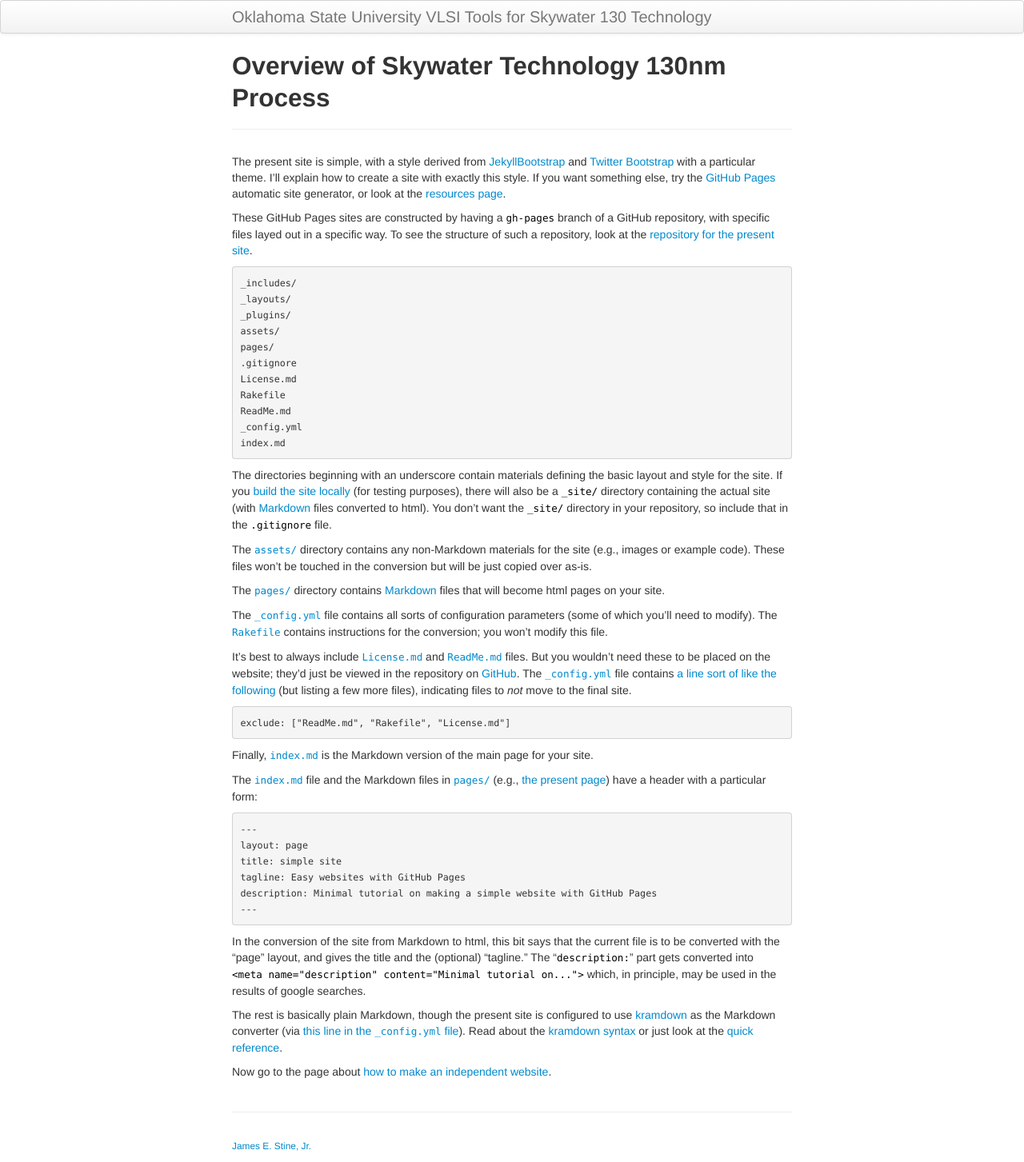
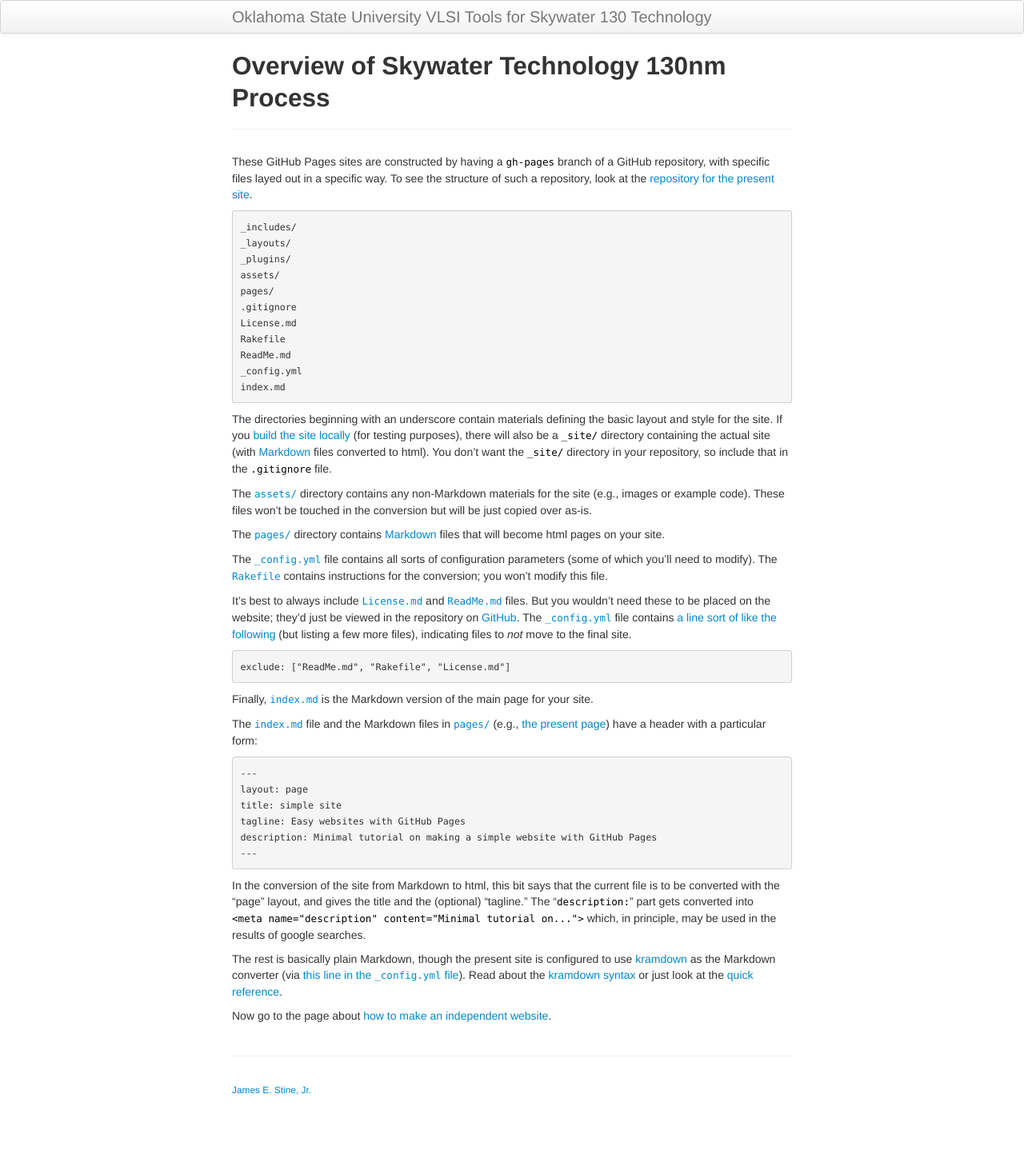
Before and after one commit to stineje/stineje.github.io, a Jekyll site: the page built from pages/overview.md, in a window 1280 px wide. Shown: the whole page at 80% size. Built offline with Jekyll 4.4.1, drawn with Linux system fonts in a browser that asks for light colours; after the commit the page ends 1383 px from its top, so only the background shows below that.

Commit message:
Overview

```diff
--- a/pages/overview.md
+++ b/pages/overview.md
@@ -3,14 +3,6 @@ layout: page
 title: Overview of Skywater Technology 130nm Process
 description: Overview of construction of the Skywater Technology 130nm Process
 ---
-
-The present site is simple, with a style derived from
-[JekyllBootstrap](https://jekyllbootstrap.com/) and
-[Twitter Bootstrap](https://getbootstrap.com) with a particular
-theme. I'll explain how to create a site with exactly this style. If
-you want something else, try the
-[GitHub Pages](https://pages.github.com) automatic site generator, or
-look at the [resources page](resources.html).
 
 These GitHub Pages sites are constructed by having a `gh-pages` branch
 of a GitHub repository, with specific files layed out in a specific
```
